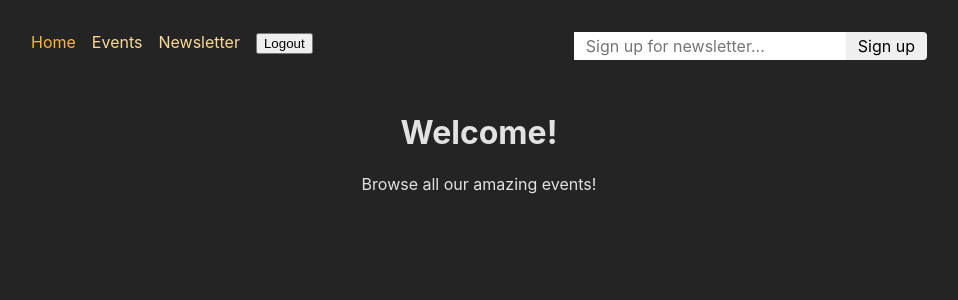
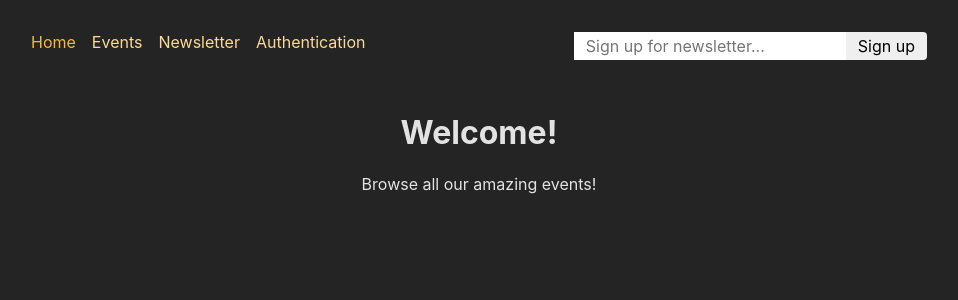
Before and after one commit to astaba/react_aca_220_authentication, a React (Create React App) app in the folder frontend/: page / in a window 1280 px wide. Shown: the top 300 px of the page, without its empty margins (161-1119 px from the left). Built offline with nearby package versions, Linux system fonts and the light colour scheme; sample sign-in values are in the browser's storage.

Commit message:
Automatic logout and token expiration

```diff
--- a/frontend/src/App.js
+++ b/frontend/src/App.js
@@ -1,7 +1,7 @@
 import React from "react";
 import { createBrowserRouter, RouterProvider } from "react-router-dom";
 
-import RootLayout from "./ui/RootLayout";
+import RootLayout, { loader as rootLayoutLoader } from "./ui/RootLayout";
 import HomePage from "./page/HomePage";
 import EventsPage, { loader as eventsLoader } from "./page/EventsPage";
 import EventDetailPage, {
@@ -19,7 +19,6 @@ import NewsletterPage, {
 } from "./page/NewsletterPage";
 import AuthenticationPage from "./page/Authentication";
 import { logoutAction } from "./utils/actions";
-import { getAuthToken } from "./utils/auth";
 import { action as authFormAction } from "./components/AuthForm";
 
 const router = createBrowserRouter([
@@ -27,7 +26,7 @@ const router = createBrowserRouter([
     path: "/",
     element: <RootLayout />,
     id: "root-route",
-    loader: () => ({ token: getAuthToken() }),
+    loader: rootLayoutLoader,
     errorElement: <ErrorDisplay />,
     children: [
       { index: true, element: <HomePage /> },
--- a/frontend/src/components/AuthForm.js
+++ b/frontend/src/components/AuthForm.js
@@ -9,7 +9,7 @@ import {
 } from "react-router-dom";
 
 import classes from "./AuthForm.module.css";
-import { storeAuthToken } from "../utils/auth";
+import { setDeadline, storeAuthToken } from "../utils/auth";
 
 export const action = async ({ request, params }) => {
   const requestingURL = new URL(request.url);
@@ -43,6 +43,12 @@ export const action = async ({ request, params }) => {
 
   const data = await response.json();
   storeAuthToken(data.token);
+  /**
+   * Set in milliseconds for how long the authentication token will
+   * be valid. In a real case it should be the duration set in the
+   * backend server
+   */
+  setDeadline(5 * 60 * 1000);
 
   const redirection = requestingURL.searchParams.get("redirection") || "/";
   return redirect(redirection);
--- a/frontend/src/ui/RootLayout.js
+++ b/frontend/src/ui/RootLayout.js
@@ -1,16 +1,43 @@
-import React from "react";
-import { Outlet, useLoaderData } from "react-router-dom";
+import React, { useEffect } from "react";
+import { Outlet, useLoaderData, useSubmit } from "react-router-dom";
 
 import MainNavigation from "../components/MainNavigation";
+import { checkTokenExpiration, getAuthToken } from "../utils/auth";
+
+export const loader = () => {
+  // console.log("Route layout loader!");
+  return { token: getAuthToken() };
+};
 
 const RootLayout = () => {
   const { token } = useLoaderData();
+  const submit = useSubmit();
+
+  useEffect(() => {
+    let timer = null;
+    const { isExpired, duration } = checkTokenExpiration();
+    // console.log(`${isExpired}: ${duration}`);
+    if (!isExpired) {
+      timer = setTimeout(() => {
+        /**
+         * In this case we log out the user, but
+         * here you could trigger what ever you please, like
+         * notifying the user session expiration with drop down
+         * notification.
+         */
+        submit(null, { method: "POST", action: "/logout" });
+      }, duration);
+    }
+    return () => {
+      clearTimeout(timer);
+    };
+  }, [token, submit]);
 
   return (
     <React.Fragment>
-      <MainNavigation token={token} />
+      <MainNavigation />
       <main>
-        <Outlet context={{ token }} />
+        <Outlet />
       </main>
     </React.Fragment>
   );
--- a/frontend/src/utils/actions.js
+++ b/frontend/src/utils/actions.js
@@ -2,5 +2,6 @@ import { redirect } from "react-router-dom";
 
 export const logoutAction = () => {
   localStorage.removeItem("authToken");
+  localStorage.removeItem("tokenDealine");
   return redirect("/");
 };
--- a/frontend/src/utils/auth.js
+++ b/frontend/src/utils/auth.js
@@ -22,3 +22,22 @@ export const requireAuth = (request) => {
   }
   return null;
 };
+
+export const setDeadline = (laps) => {
+  const deadline = new Date();
+  deadline.setMilliseconds(deadline.getMilliseconds() + laps);
+  localStorage.setItem("tokenDeadline", deadline.toISOString());
+};
+
+export const checkTokenExpiration = () => {
+  let duration = 0;
+  let isExpired = true;
+  const tokenDeadline = localStorage.getItem("tokenDeadline");
+  if (!tokenDeadline) return { isExpired, duration };
+  const deadline = new Date(tokenDeadline);
+  const now = new Date();
+  duration = deadline.getTime() - now.getTime();
+  isExpired = duration <= 0;
+  if (isExpired) duration = 0;
+  return { isExpired, duration };
+};
```
